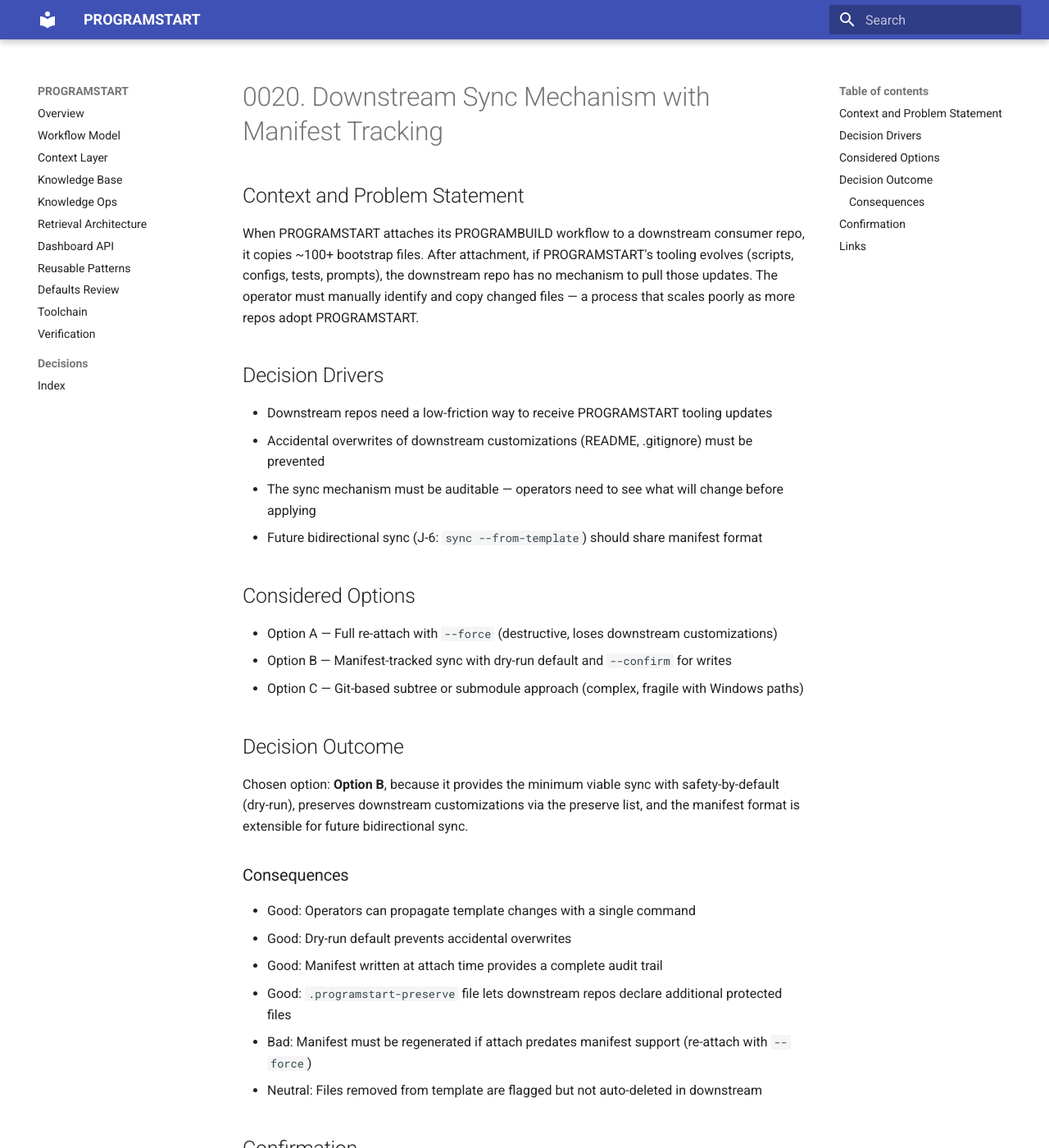
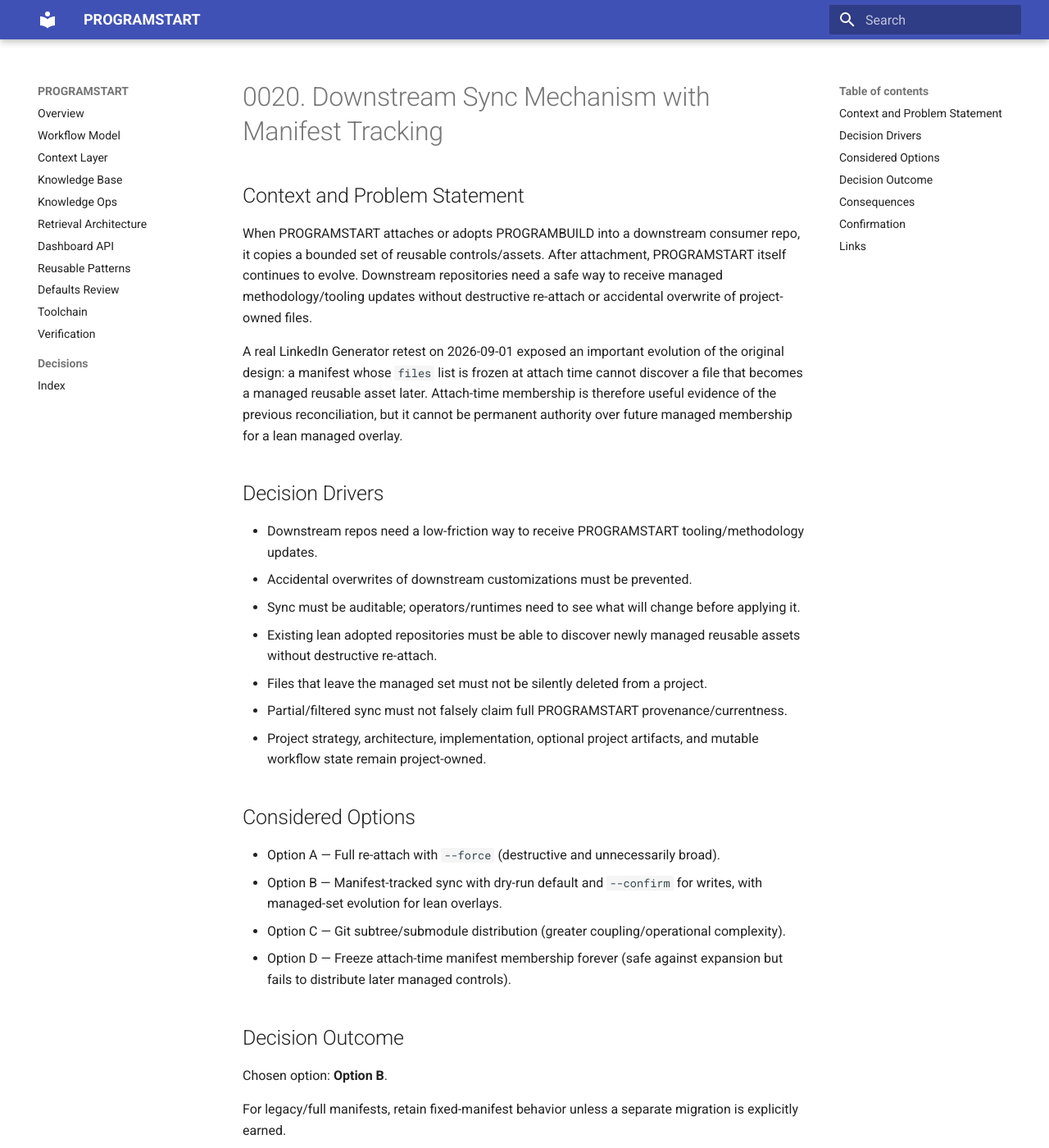
Before and after one commit to GrahamArdent/PROGRAMSTART, an MkDocs documentation site: the page built from docs/decisions/0020-downstream-sync-mechanism-with-manifest-tracking.md, in a window 1280 px wide and 1400 px high. Shown: the whole window at 82% size. Built offline with MkDocs 1.6.1 and Material for MkDocs 9.7.7, drawn with Linux system fonts in a browser that asks for light colours; some of the changed text lies outside the part shown.

Commit message:
docs: evolve manifest semantics for managed overlays

```diff
--- a/docs/decisions/0020-downstream-sync-mechanism-with-manifest-tracking.md
+++ b/docs/decisions/0020-downstream-sync-mechanism-with-manifest-tracking.md
@@ -10,43 +10,73 @@
 
 ## Context and Problem Statement
 
-When PROGRAMSTART attaches its PROGRAMBUILD workflow to a downstream consumer repo, it copies ~100+ bootstrap files. After attachment, if PROGRAMSTART's tooling evolves (scripts, configs, tests, prompts), the downstream repo has no mechanism to pull those updates. The operator must manually identify and copy changed files — a process that scales poorly as more repos adopt PROGRAMSTART.
+When PROGRAMSTART attaches or adopts PROGRAMBUILD into a downstream consumer repo, it copies a bounded set of reusable controls/assets. After attachment, PROGRAMSTART itself continues to evolve. Downstream repositories need a safe way to receive managed methodology/tooling updates without destructive re-attach or accidental overwrite of project-owned files.
+
+A real LinkedIn Generator retest on 2026-09-01 exposed an important evolution of the original design: a manifest whose `files` list is frozen at attach time cannot discover a file that becomes a managed reusable asset later. Attach-time membership is therefore useful evidence of the previous reconciliation, but it cannot be permanent authority over future managed membership for a lean managed overlay.
 
 ## Decision Drivers
 
-- Downstream repos need a low-friction way to receive PROGRAMSTART tooling updates
-- Accidental overwrites of downstream customizations (README, .gitignore) must be prevented
-- The sync mechanism must be auditable — operators need to see what will change before applying
-- Future bidirectional sync (J-6: `sync --from-template`) should share manifest format
+- Downstream repos need a low-friction way to receive PROGRAMSTART tooling/methodology updates.
+- Accidental overwrites of downstream customizations must be prevented.
+- Sync must be auditable; operators/runtimes need to see what will change before applying it.
+- Existing lean adopted repositories must be able to discover newly managed reusable assets without destructive re-attach.
+- Files that leave the managed set must not be silently deleted from a project.
+- Partial/filtered sync must not falsely claim full PROGRAMSTART provenance/currentness.
+- Project strategy, architecture, implementation, optional project artifacts, and mutable workflow state remain project-owned.
 
 ## Considered Options
 
-- Option A — Full re-attach with `--force` (destructive, loses downstream customizations)
-- Option B — Manifest-tracked sync with dry-run default and `--confirm` for writes
-- Option C — Git-based subtree or submodule approach (complex, fragile with Windows paths)
+- Option A — Full re-attach with `--force` (destructive and unnecessarily broad).
+- Option B — Manifest-tracked sync with dry-run default and `--confirm` for writes, with managed-set evolution for lean overlays.
+- Option C — Git subtree/submodule distribution (greater coupling/operational complexity).
+- Option D — Freeze attach-time manifest membership forever (safe against expansion but fails to distribute later managed controls).
 
 ## Decision Outcome
 
-Chosen option: **Option B**, because it provides the minimum viable sync with safety-by-default (dry-run), preserves downstream customizations via the preserve list, and the manifest format is extensible for future bidirectional sync.
+Chosen option: **Option B**.
 
-### Consequences
+For legacy/full manifests, retain fixed-manifest behavior unless a separate migration is explicitly earned.
 
-- Good: Operators can propagate template changes with a single command
-- Good: Dry-run default prevents accidental overwrites
-- Good: Manifest written at attach time provides a complete audit trail
-- Good: `.programstart-preserve` file lets downstream repos declare additional protected files
-- Bad: Manifest must be regenerated if attach predates manifest support (re-attach with `--force`)
-- Neutral: Files removed from template are flagged but not auto-deleted in downstream
+For lean managed overlays such as `existing_project_adoption` and external PROGRAMSTART control-plane links:
+
+1. derive the current managed reusable set from the current PROGRAMSTART registry and attachment mode;
+2. exclude mutable project workflow state from the reusable control copy set;
+3. compare current managed membership with the last reconciled downstream manifest;
+4. newly managed files may be created when absent, but a different existing downstream file at the same path is a conflict and must not be overwritten automatically;
+5. files retired from the managed set remain in the project and are removed only from managed membership, not from disk;
+6. refresh the downstream derived process registry from current methodology while preserving explicitly project-owned identity/description fields;
+7. after a successful unfiltered reconciliation, refresh manifest membership, source commit/provenance, sync timestamp, and derived-file metadata;
+8. a filtered/partial sync may change the requested files but must not advance full managed-set/provenance state;
+9. sync remains a safe reconciliation primitive, not permission to strategically replan the target repository.
+
+## Consequences
+
+- Good: Existing lean adopted repos can discover newly managed PROGRAMSTART controls/support assets.
+- Good: Attach-time manifests become a record of the last safe reconciliation instead of a permanent stale membership definition.
+- Good: Conflicting project-owned paths stop rather than being silently seized by PROGRAMSTART.
+- Good: Retired managed files are preserved, reducing destructive behavior.
+- Good: Derived target control metadata can advance with current methodology.
+- Good: Partial sync can no longer masquerade as full currentness.
+- Neutral: `programstart sync` is still an invocation primitive; automatic portfolio fan-out requires a separate trusted scheduler/controller/maintenance runtime and project-scoped authority.
+- Neutral: Optional artifacts such as project-specific `IDEA_LEDGER.md` are not automatically made managed merely because PROGRAMSTART provides a reusable template.
+- Bad: Reconciliation logic is more mode-aware than the original fixed-list implementation and therefore requires explicit regression coverage.
 
 ## Confirmation
 
-- `programstart sync --dest <path>` shows diff summary without `--confirm`
-- `programstart sync --dest <path> --confirm` copies changed files
-- `programstart validate --check bootstrap-assets` verifies the new files are registered
-- 16 tests cover: no-op sync, changed files, dry-run, confirm, preserve list, custom preserve, file filter, missing manifest, removed-from-template, and CLI entry points
+Expected checks now include:
+
+- dry-run reports changed, missing, newly managed, retired, registry, and provenance deltas;
+- `--confirm` copies changed/missing/newly managed safe files;
+- newly managed path conflicts are not overwritten or claimed;
+- retired managed files remain on disk but leave refreshed manifest membership;
+- lean-overlay derived registry/provenance refreshes only after a successful unfiltered sync;
+- filtered sync does not advance full provenance;
+- legacy manifests retain their previous fixed-file behavior;
+- a real already-adopted repository (LinkedIn Generator) is used as the downstream retest before this evolution is considered validated.
 
 ## Links
 
 - <!-- DEC-017 -->
 - [Decision log](../../PROGRAMBUILD/DECISION_LOG.md)
 - Upgrade gameplan Phase E (OP-02): `devlog/gameplans/upgradegameplan.md`
+- `docs/acceptance/observations/2026-09-01-downstream-methodology-distribution-miss.md`
```
